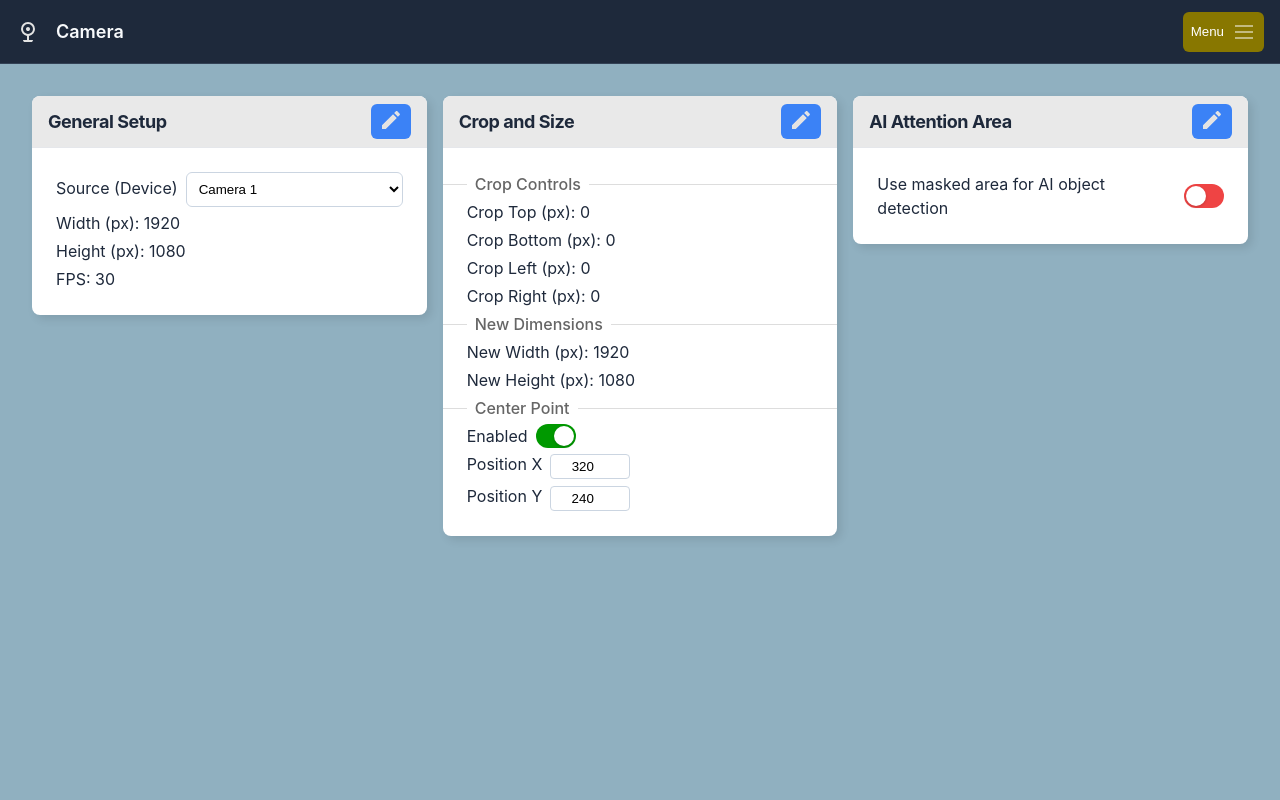
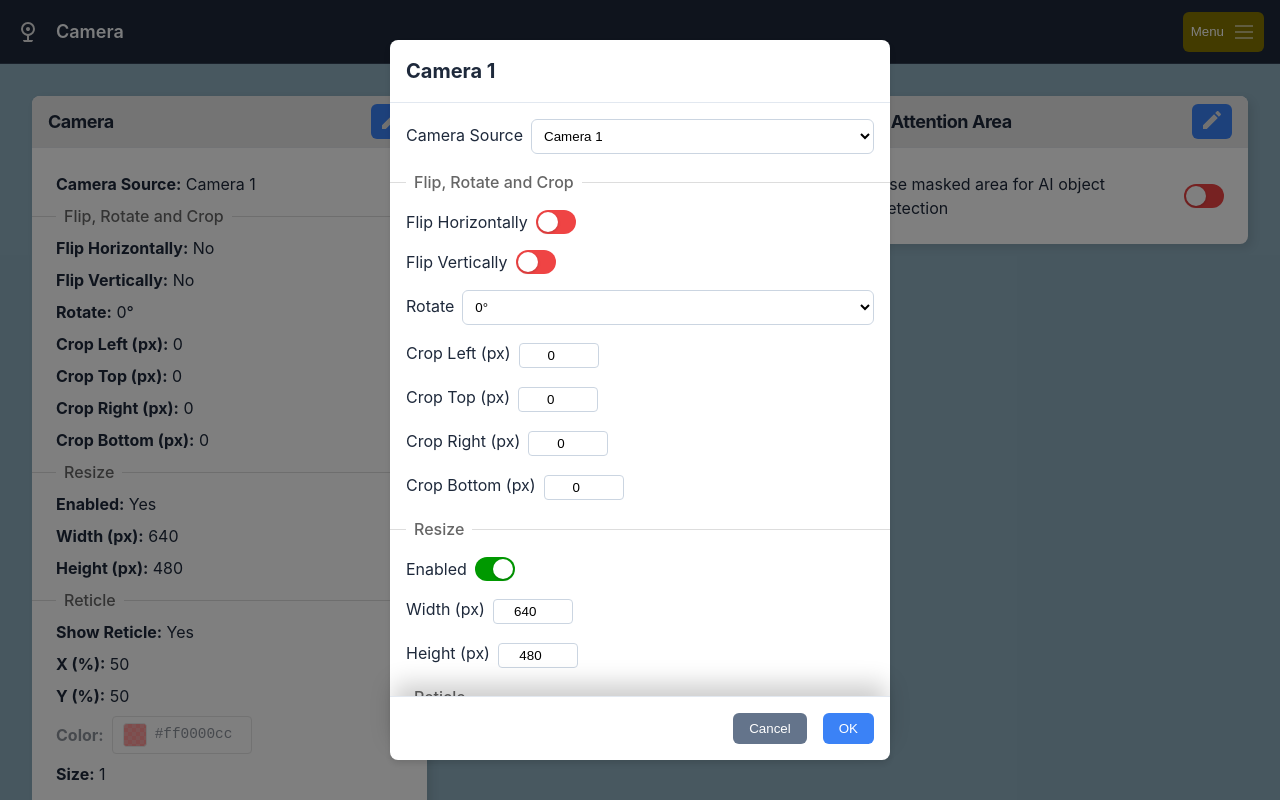
Before and after one commit to jaromirsivic/submoamoa, a React (Vite) app in the folder package/submoamoa/wwwroot/: page /settings/camera in a window 1280 px wide. Both pictures are taken after a click on the button 390 px from the left and 121 px from the top of the page. Built offline with nearby package versions, Linux system fonts and the light colour scheme.

Commit message:
feat: add ColorPicker component with HSV, hex, and alpha support, and create Camera component.

```diff
--- a/package/submoamoa/wwwroot/src/Camera.jsx
+++ b/package/submoamoa/wwwroot/src/Camera.jsx
@@ -1,4 +1,4 @@
-import React from 'react';
+import React, { useState } from 'react';
 import Panel from './components/Panel';
 import Button from './components/Button';
 import ComboBox from './components/ComboBox';
@@ -6,52 +6,134 @@ import StaticText from './components/StaticText';
 import NumericInput from './components/NumericInput';
 import Switch from './components/Switch';
 import ColumnLayout from './components/ColumnLayout';
-import RowLayout from './components/RowLayout';
 import HorizontalSeparator from './components/HorizontalSeparator';
+import ColorPicker from './components/ColorPicker';
+import ModalWindow from './components/ModalWindow';
 import editIcon from './assets/icons/edit.svg';
 
 const Camera = () => {
-    // Mock data for source options
+    // State for the modal
+    const [isModalOpen, setIsModalOpen] = useState(false);
+
+    // Camera settings state
+    const [cameraSettings, setCameraSettings] = useState({
+        source: 'cam1',
+        flipHorizontally: false,
+        flipVertically: false,
+        rotate: '0',
+        cropLeft: 0,
+        cropTop: 0,
+        cropRight: 0,
+        cropBottom: 0,
+        resizeEnabled: true,
+        resizeWidth: 640,
+        resizeHeight: 480,
+        showReticle: true,
+        reticleX: 50,
+        reticleY: 50,
+        reticleColor: '#ff0000cc',
+        reticleSize: 1
+    });
+
+    // Temp state for modal editing
+    const [tempSettings, setTempSettings] = useState({ ...cameraSettings });
+
+    // Source options
     const sourceOptions = [
         { label: 'Camera 1', value: 'cam1' },
-        { label: 'Camera 2', value: 'cam2' }
+        { label: 'Camera 2', value: 'cam2' },
+        { label: 'USB Webcam', value: 'usb1' }
     ];
 
-    const handleApply = (panelName) => {
-        console.log(`Applying changes for ${panelName}`);
-        // Add logic to save settings for the specific panel
+    // Rotation options
+    const rotateOptions = [
+        { label: '0°', value: '0' },
+        { label: '90°', value: '90' },
+        { label: '180°', value: '180' },
+        { label: '270°', value: '270' }
+    ];
+
+    const handleEditClick = () => {
+        setTempSettings({ ...cameraSettings });
+        setIsModalOpen(true);
     };
+
+    const handleModalOk = () => {
+        setCameraSettings({ ...tempSettings });
+        setIsModalOpen(false);
+    };
+
+    const handleModalCancel = () => {
+        setIsModalOpen(false);
+    };
+
+    const updateTempSetting = (key, value) => {
+        setTempSettings(prev => ({ ...prev, [key]: value }));
+    };
+
+    // Get display text for source
+    const getSourceLabel = (value) => {
+        const option = sourceOptions.find(o => o.value === value);
+        return option ? option.label : value;
+    };
+
+    // Get display text for rotation
+    const getRotateLabel = (value) => {
+        const option = rotateOptions.find(o => o.value === value);
+        return option ? option.label : value;
+    };
+
+    // Bold label style
+    const boldLabelStyle = { fontWeight: 'bold' };
 
     return (
         <div className="page-container">
             <div style={{ display: 'flex', flexDirection: 'row', flexWrap: 'wrap', gap: '1rem', alignItems: 'flex-start' }}>
-                {/* Panel 1: General Setup */}
+                {/* Panel 1: Camera */}
                 <div style={{ flex: '1 1 300px', minWidth: '300px' }}>
                     <Panel
-                        title="General Setup"
-                        headerAction={<Button label={<img src={editIcon} alt="Edit" width="24" height="24" />} onClick={() => handleApply('General')} style={{ padding: '0.25rem 0.5rem', fontSize: '0.875rem' }} />}
+                        title="Camera"
+                        headerAction={<Button label={<img src={editIcon} alt="Edit" width="24" height="24" />} onClick={handleEditClick} style={{ padding: '0.25rem 0.5rem', fontSize: '0.875rem' }} />}
                     >
-                        <div style={{ display: 'flex', flexDirection: 'column', gap: '0.25rem' }}>
-                            <ColumnLayout gap="0.25rem">
-                                <ComboBox
-                                    label="Source (Device)"
-                                    items={sourceOptions}
-                                    value="cam1"
-                                    onChange={() => { }}
+                        <div style={{ display: 'flex', flexDirection: 'column', gap: '0.5rem' }}>
+                            <ColumnLayout gap="0.5rem">
+                                <StaticText text={<><span style={boldLabelStyle}>Camera Source:</span> {getSourceLabel(cameraSettings.source)}</>} />
+
+                                <HorizontalSeparator label="Flip, Rotate and Crop" fullWidth={true} />
+                                <StaticText text={<><span style={boldLabelStyle}>Flip Horizontally:</span> {cameraSettings.flipHorizontally ? 'Yes' : 'No'}</>} />
+                                <StaticText text={<><span style={boldLabelStyle}>Flip Vertically:</span> {cameraSettings.flipVertically ? 'Yes' : 'No'}</>} />
+                                <StaticText text={<><span style={boldLabelStyle}>Rotate:</span> {getRotateLabel(cameraSettings.rotate)}</>} />
+                                <StaticText text={<><span style={boldLabelStyle}>Crop Left (px):</span> {cameraSettings.cropLeft}</>} />
+                                <StaticText text={<><span style={boldLabelStyle}>Crop Top (px):</span> {cameraSettings.cropTop}</>} />
+                                <StaticText text={<><span style={boldLabelStyle}>Crop Right (px):</span> {cameraSettings.cropRight}</>} />
+                                <StaticText text={<><span style={boldLabelStyle}>Crop Bottom (px):</span> {cameraSettings.cropBottom}</>} />
+
+                                <HorizontalSeparator label="Resize" fullWidth={true} />
+                                <StaticText text={<><span style={boldLabelStyle}>Enabled:</span> {cameraSettings.resizeEnabled ? 'Yes' : 'No'}</>} />
+                                <StaticText text={<><span style={boldLabelStyle}>Width (px):</span> {cameraSettings.resizeWidth}</>} />
+                                <StaticText text={<><span style={boldLabelStyle}>Height (px):</span> {cameraSettings.resizeHeight}</>} />
+
+                                <HorizontalSeparator label="Reticle" fullWidth={true} />
+                                <StaticText text={<><span style={boldLabelStyle}>Show Reticle:</span> {cameraSettings.showReticle ? 'Yes' : 'No'}</>} />
+                                <StaticText text={<><span style={boldLabelStyle}>X (%):</span> {cameraSettings.reticleX}</>} />
+                                <StaticText text={<><span style={boldLabelStyle}>Y (%):</span> {cameraSettings.reticleY}</>} />
+                                <ColorPicker
+                                    label={<span style={boldLabelStyle}>Color:</span>}
+                                    color={cameraSettings.reticleColor}
+                                    disabled={true}
+                                    showAlpha={true}
                                 />
-                                <StaticText text="Width (px): 1920" />
-                                <StaticText text="Height (px): 1080" />
-                                <StaticText text="FPS: 30" />
+                                <StaticText text={<><span style={boldLabelStyle}>Size:</span> {cameraSettings.reticleSize}</>} />
                             </ColumnLayout>
                         </div>
                     </Panel>
                 </div>
 
-                {/* Panel 2: Crop and Size */}
+                {/* Panel 2: Crop and Size (keeping existing) */}
                 <div style={{ flex: '1 1 300px', minWidth: '300px' }}>
                     <Panel
                         title="Crop and Size"
-                        headerAction={<Button label={<img src={editIcon} alt="Edit" width="24" height="24" />} onClick={() => handleApply('Crop and Size')} style={{ padding: '0.25rem 0.5rem', fontSize: '0.875rem' }} />}
+                        headerAction={<Button label={<img src={editIcon} alt="Edit" width="24" height="24" />} onClick={() => { }} style={{ padding: '0.25rem 0.5rem', fontSize: '0.875rem' }} />}
                     >
                         <div style={{ display: 'flex', flexDirection: 'column', gap: '0.25rem' }}>
                             <ColumnLayout gap="0.25rem">
@@ -111,7 +193,7 @@ const Camera = () => {
                 <div style={{ flex: '1 1 300px', minWidth: '300px' }}>
                     <Panel
                         title="AI Attention Area"
-                        headerAction={<Button label={<img src={editIcon} alt="Edit" width="24" height="24" />} onClick={() => handleApply('AI Attention Area')} style={{ padding: '0.25rem 0.5rem', fontSize: '0.875rem' }} />}
+                        headerAction={<Button label={<img src={editIcon} alt="Edit" width="24" height="24" />} onClick={() => { }} style={{ padding: '0.25rem 0.5rem', fontSize: '0.875rem' }} />}
                     >
                         <div style={{ display: 'flex', flexDirection: 'column', gap: '0.25rem' }}>
                             <ColumnLayout gap="0.25rem">
@@ -125,6 +207,136 @@ const Camera = () => {
                     </Panel>
                 </div>
             </div>
+
+            {/* Modal Window for editing Camera settings */}
+            <ModalWindow
+                isOpen={isModalOpen}
+                title="Camera 1"
+                onOk={handleModalOk}
+                onCancel={handleModalCancel}
+            >
+                <div style={{ display: 'flex', flexDirection: 'column', gap: '1rem' }}>
+                    <ComboBox
+                        label="Camera Source"
+                        items={sourceOptions}
+                        value={tempSettings.source}
+                        onChange={(value) => updateTempSetting('source', value)}
+                    />
+
+                    <HorizontalSeparator label="Flip, Rotate and Crop" fullWidth={true} />
+                    <Switch
+                        label="Flip Horizontally"
+                        value={tempSettings.flipHorizontally}
+                        onChange={(value) => updateTempSetting('flipHorizontally', value)}
+                    />
+                    <Switch
+                        label="Flip Vertically"
+                        value={tempSettings.flipVertically}
+                        onChange={(value) => updateTempSetting('flipVertically', value)}
+                    />
+                    <ComboBox
+                        label="Rotate"
+                        items={rotateOptions}
+                        value={tempSettings.rotate}
+                        onChange={(value) => updateTempSetting('rotate', value)}
+                    />
+                    <NumericInput
+                        label="Crop Left (px)"
+                        value={tempSettings.cropLeft}
+                        onChange={(value) => updateTempSetting('cropLeft', value)}
+                        min={0}
+                        decimalPlaces={0}
+                        step={1}
+                    />
+                    <NumericInput
+                        label="Crop Top (px)"
+                        value={tempSettings.cropTop}
+                        onChange={(value) => updateTempSetting('cropTop', value)}
+                        min={0}
+                        decimalPlaces={0}
+                        step={1}
+                    />
+                    <NumericInput
+                        label="Crop Right (px)"
+                        value={tempSettings.cropRight}
+                        onChange={(value) => updateTempSetting('cropRight', value)}
+                        min={0}
+                        decimalPlaces={0}
+                        step={1}
+                    />
+                    <NumericInput
+                        label="Crop Bottom (px)"
+                        value={tempSettings.cropBottom}
+                        onChange={(value) => updateTempSetting('cropBottom', value)}
+                        min={0}
+                        decimalPlaces={0}
+                        step={1}
+                    />
+
+                    <HorizontalSeparator label="Resize" fullWidth={true} />
+                    <Switch
+                        label="Enabled"
+                        value={tempSettings.resizeEnabled}
+                        onChange={(value) => updateTempSetting('resizeEnabled', value)}
+                    />
+                    <NumericInput
+                        label="Width (px)"
+                        value={tempSettings.resizeWidth}
+                        onChange={(value) => updateTempSetting('resizeWidth', value)}
+                        min={0}
+                        decimalPlaces={0}
+                        step={1}
+                    />
+                    <NumericInput
+                        label="Height (px)"
+                        value={tempSettings.resizeHeight}
+                        onChange={(value) => updateTempSetting('resizeHeight', value)}
+                        min={0}
+                        decimalPlaces={0}
+                        step={1}
+                    />
+
+                    <HorizontalSeparator label="Reticle" fullWidth={true} />
+                    <Switch
+                        label="Show Reticle"
+                        value={tempSettings.showReticle}
+                        onChange={(value) => updateTempSetting('showReticle', value)}
+                    />
+                    <NumericInput
+                        label="X (%)"
+                        value={tempSettings.reticleX}
+                        onChange={(value) => updateTempSetting('reticleX', value)}
+                        min={0}
+                        max={100}
+                        decimalPlaces={3}
+                        step={0.5}
+                    />
+                    <NumericInput
+                        label="Y (%)"
+                        value={tempSettings.reticleY}
+                        onChange={(value) => updateTempSetting('reticleY', value)}
+                        min={0}
+                        max={100}
+                        decimalPlaces={3}
+                        step={0.5}
+                    />
+                    <ColorPicker
+                        label="Color"
+                        color={tempSettings.reticleColor}
+                        onChange={(value) => updateTempSetting('reticleColor', value)}
+                        showAlpha={true}
+                    />
+                    <NumericInput
+                        label="Size"
+                        value={tempSettings.reticleSize}
+                        onChange={(value) => updateTempSetting('reticleSize', value)}
+                        min={0.25}
+                        max={5}
+                        decimalPlaces={2}
+                        step={0.25}
+                    />
+                </div>
+            </ModalWindow>
         </div>
     );
 };
--- a/package/submoamoa/wwwroot/src/components/ColorPicker.jsx
+++ b/package/submoamoa/wwwroot/src/components/ColorPicker.jsx
@@ -5,10 +5,12 @@ import React, { useState, useRef, useEffect, useCallback } from 'react';
  * Displays as a ComboBox-style dropdown with color swatch trigger.
  */
 const ColorPicker = ({
+    label,
     color = '#ff0000',
     onChange,
     showHex = true,
-    showAlpha = false
+    showAlpha = false,
+    disabled = false
 }) => {
     const [isOpen, setIsOpen] = useState(false);
     const [openAbove, setOpenAbove] = useState(false);
@@ -215,10 +217,12 @@ const ColorPicker = ({
     const pureHueHex = hsvToHex(hsv.h, 1, 1, 1);
 
     return (
-        <div className="custom-color-picker" ref={containerRef} style={{ position: 'relative', display: 'inline-block' }}>
+        <div className="custom-color-picker responsive-input-container" ref={containerRef} style={{ position: 'relative', opacity: disabled ? 0.5 : 1, pointerEvents: disabled ? 'none' : 'auto' }}>
+            {label && <span style={{ whiteSpace: 'nowrap' }}>{label}</span>}
             {/* Trigger button (ComboBox style) */}
             <div
                 onClick={() => {
+                    if (disabled) return;
                     if (!isOpen && containerRef.current) {
                         const rect = containerRef.current.getBoundingClientRect();
                         const dropdownHeight = showAlpha ? 260 : 220; // Approximate height
@@ -234,7 +238,7 @@ const ColorPicker = ({
                     padding: '6px 10px',
                     border: '1px solid #ccc',
                     borderRadius: '4px',
-                    cursor: 'pointer',
+                    cursor: disabled ? 'not-allowed' : 'pointer',
                     backgroundColor: '#fff',
                     minWidth: '140px'
                 }}
@@ -258,7 +262,7 @@ const ColorPicker = ({
                     }} />
                 </div>
                 <span style={{ fontSize: '0.9rem', fontFamily: 'monospace', flex: 1 }}>{currentHex}</span>
-                <span style={{ fontSize: '0.7rem', color: '#666' }}>▼</span>
+                {!disabled && <span style={{ fontSize: '0.7rem', color: '#666' }}>▼</span>}
             </div>
 
             {/* Dropdown panel */}
```
Also changed, not shown: 1 other file (tests, documents, lock files or other folders).
